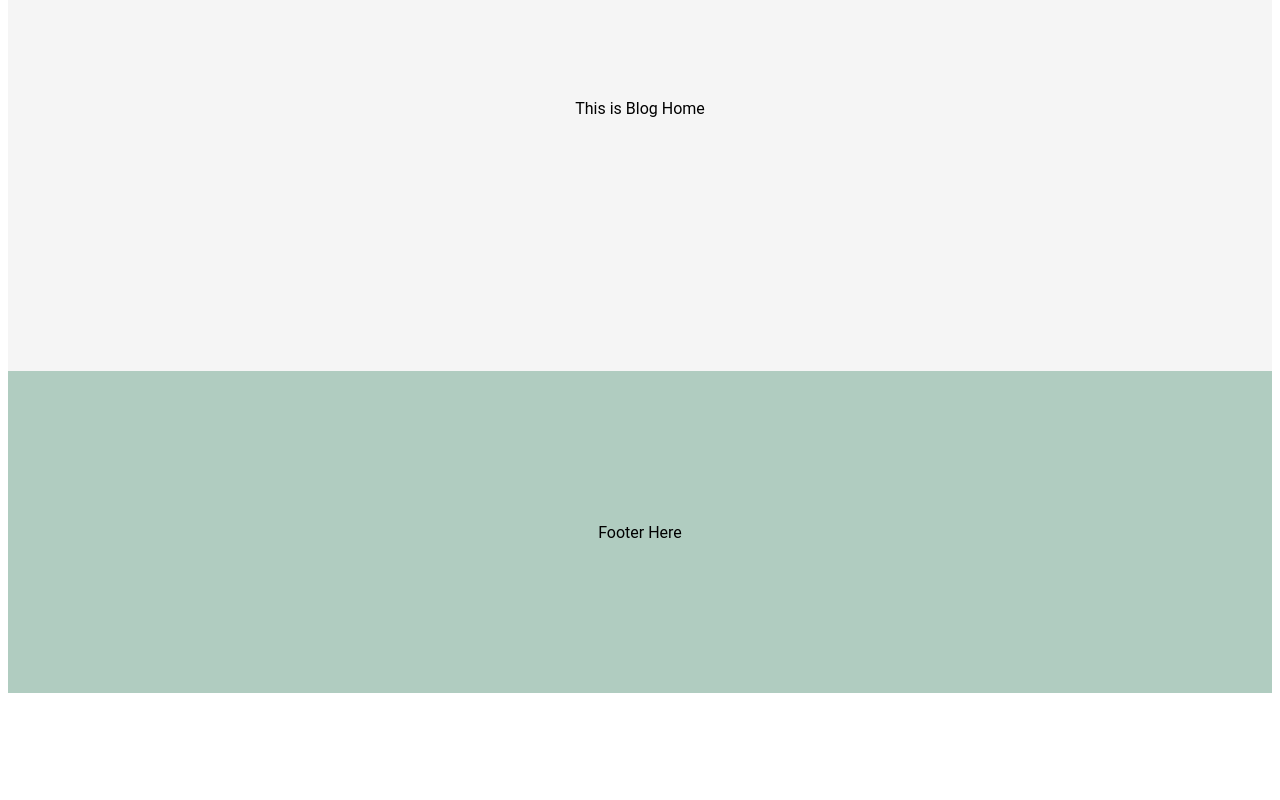
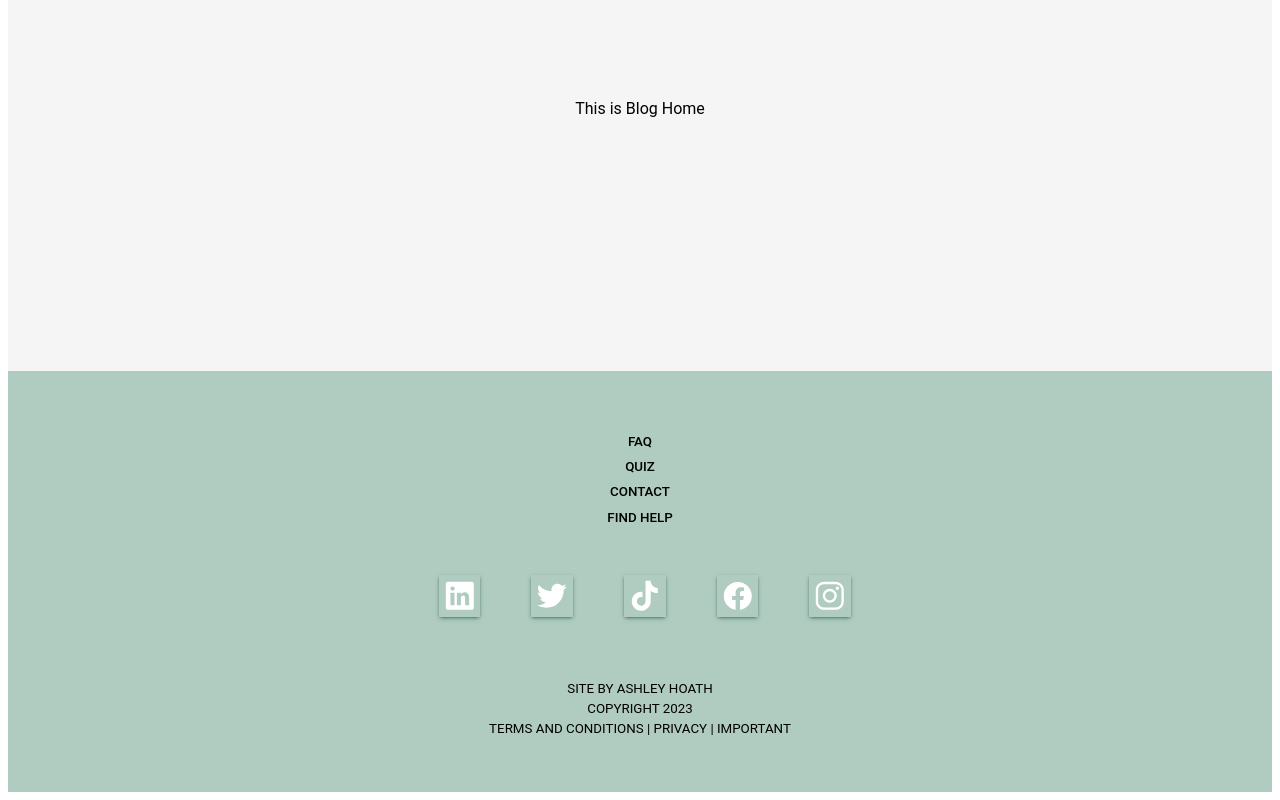
Before and after one commit to ahoath87/Pelvic-Health-Site, a React (Create React App) app in the folder client/: page / in a window 1280 px wide. Shown: the part 1468-2268 px from the top of the page. Before the commit the page ends 2169 px from the top, so only its background shows below. Built offline with nearby package versions, Linux system fonts and the light colour scheme; the HTML template or start-up script is replaced by a standard one.

Commit message:
footer is styled and added content

```diff
--- a/client/package.json
+++ b/client/package.json
@@ -9,6 +9,7 @@
     "@testing-library/user-event": "^13.5.0",
     "react": "^18.2.0",
     "react-dom": "^18.2.0",
+    "react-icons": "^4.8.0",
     "react-radio-group": "^3.0.3",
     "react-router-dom": "^6.6.1",
     "react-scripts": "5.0.1",
--- a/client/src/components/Footer.jsx
+++ b/client/src/components/Footer.jsx
@@ -1,8 +1,51 @@
 import React from 'react';
 import './css/footer.css';
+import {
+  IoLogoLinkedin,
+  IoLogoTwitter,
+  IoLogoTiktok,
+  IoLogoFacebook,
+  IoLogoInstagram,
+} from 'react-icons/io5';
+import { IconContext } from 'react-icons';
 
 const Footer = () => {
-  return <div className='footer-container'>Footer Here</div>;
+  return (
+    <div className='footer-container'>
+      <div className='footerlist'>
+        <p>FAQ</p>
+        <p>QUIZ</p>
+        <p>CONTACT</p>
+        <p>FIND HELP</p>
+      </div>
+
+      <div className='footericons'>
+        <IconContext.Provider value={{ className: 'react-icons', size: '2em' }}>
+          <div>
+            <IoLogoLinkedin />
+          </div>
+          <div>
+            <IoLogoTwitter />
+          </div>
+          <div>
+            <IoLogoTiktok />
+          </div>
+          <div>
+            <IoLogoFacebook />
+          </div>
+          <div>
+            <IoLogoInstagram />
+          </div>
+        </IconContext.Provider>
+      </div>
+
+      <div className='copyright'>
+        <p>SITE BY ASHLEY HOATH</p>
+        <p>COPYRIGHT 2023</p>
+        <p>TERMS AND CONDITIONS | PRIVACY | IMPORTANT</p>
+      </div>
+    </div>
+  );
 };
 
 export default Footer;
--- a/client/src/components/css/footer.css
+++ b/client/src/components/css/footer.css
@@ -1,4 +1,37 @@
 .footer-container{
-    padding: 12%;
+    padding: 10%;
+    padding-bottom: 4%;
+    padding-top: 5%;
     background-color: #B0CCC0;
+    display: flex;
+    flex-direction: column;
 }
+.footerlist p{
+    margin-top: 0;
+    margin-bottom: 1%;
+    font-size: 10pt;
+    font-weight: 500;
+}
+.footericons{
+    display: flex;
+    flex-direction: row;
+    justify-content: center;
+    align-items: center;
+    gap: 6%;
+    padding-top: 4%;
+    padding-bottom: 6%;
+}
+.react-icons{
+    color: white;
+    box-shadow: rgba(8, 97, 75, 0.423) 0px 2px 5px -1px, rgba(0, 0, 0, 0.524) 0px 1px 3px -1px;
+    padding: 15%;
+}
+.react-icons:hover{
+    box-shadow: rgb(38, 57, 77) 0px 20px 30px -10px;
+    cursor: pointer;
+}
+.copyright p{
+    margin-top: 0;
+    margin-bottom: .5%;
+    font-size: 10pt;
+}
```
Also changed, not shown: client/src/assets/images/loginimg2.png (deleted), 1 other file (tests, documents, lock files or other folders).
